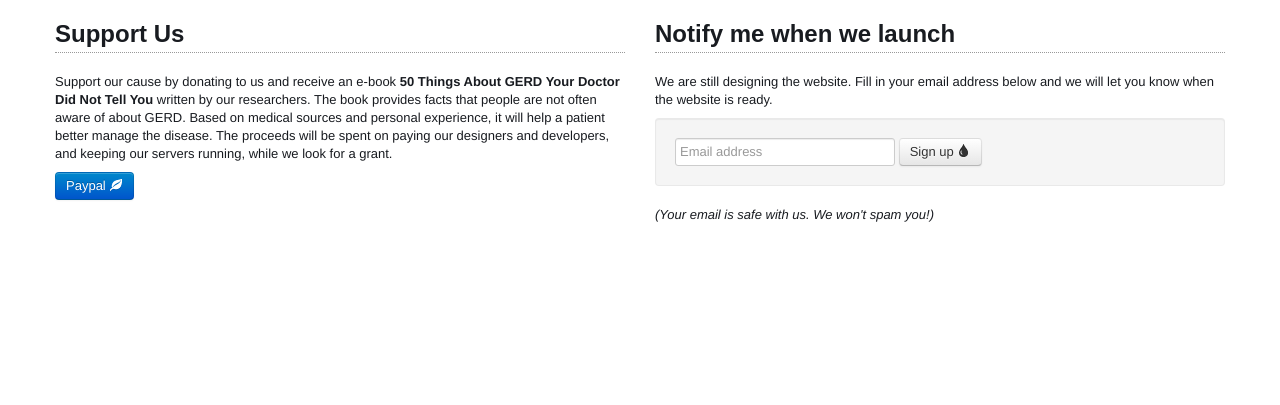
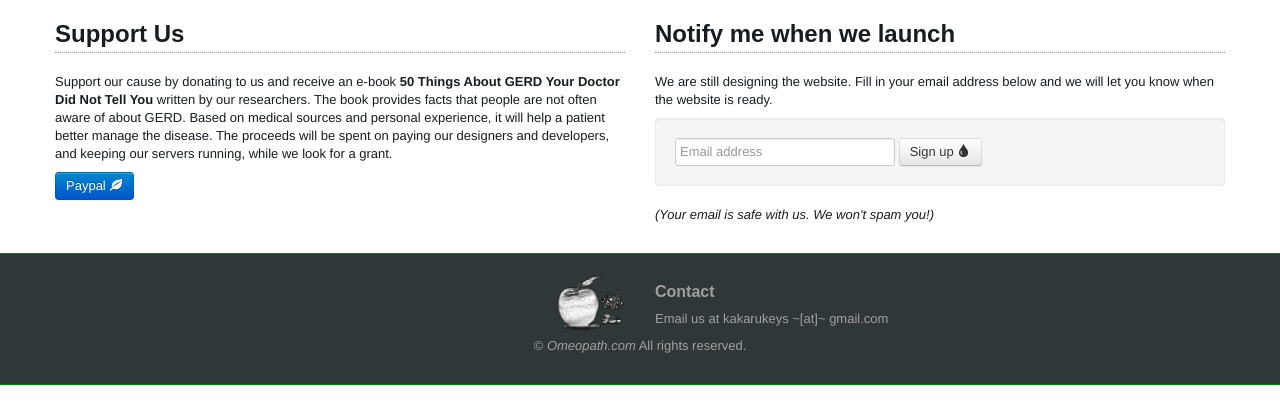
Before and after one commit to kakarukeys/omeopath, a Django app: page /gerd/ in a window 1280 px wide. Shown: the part 786-1191 px from the top of the page. Before the commit the page ends 1008 px from the top, so only its background shows below. Run offline with Django 3.2, Linux system fonts and the light colour scheme; some libraries are stand-ins or nearby versions.

Commit message:
added footer changed styling

```diff
--- a/omeopath/assets/css/omeopath_base.css
+++ b/omeopath/assets/css/omeopath_base.css
@@ -18,6 +18,26 @@ header {
 #logo p {
     font-family: 'Abel', sans-serif;
     font-size: 14px;
+}
+
+footer .container {
+    color: #A0A0A0;
+    padding: 20px 0;
+}
+
+footer h2 {
+    font-size: 16px;
+}
+
+#footer_band {
+    background-color: #2F3739;
+    margin: 20px 0;
+    border-top:1px solid green;
+    border-bottom:1px solid green;
+}
+
+#footer_last_message {
+    text-align:center;
 }
 
 /* coming_soon */
@@ -54,7 +74,7 @@ img.divider {
     margin: 20px auto;
 }
 
-h2 {
+.intro_box h2 {
     border-bottom: 1px dotted #999;
     margin-bottom: 20px;
 }
--- a/omeopath/templates/coming_soon/central_portion.html
+++ b/omeopath/templates/coming_soon/central_portion.html
@@ -1,10 +1,10 @@
     <div class="row">
-        <div class="span6">
+        <div class="span6 intro_box">
             <h2>Support Us</h2>
             <p>Support our cause by donating to us and receive an e-book <strong>50 Things About GERD Your Doctor Did Not Tell You</strong> written by our researchers. The book provides facts that people are not often aware of about GERD. Based on medical sources and personal experience, it will help a patient better manage the disease. The proceeds will be spent on paying our designers and developers, and keeping our servers running, while we look for a grant.</p>
             <button class="btn btn-primary">Paypal <i class="icon-leaf icon-white"></i></button>
         </div>
-        <div class="span6">
+        <div class="span6 intro_box">
             <h2>Notify me when we launch</h2>
             <p>We are still designing the website. Fill in your email address below and we will let you know when the website is ready.</p>
             <form class="well form-inline">
--- a/omeopath/templates/omeopath_base.html
+++ b/omeopath/templates/omeopath_base.html
@@ -37,7 +37,18 @@
 {% endblock header %}
 
 {% block footer %}
-    <p>&nbsp;</p>
-    <p>&nbsp;</p>
-    <p>&nbsp;</p>
+    <div id="footer_band">
+        <div class="container">
+            <div class="row">
+                <div class="span1 offset5">
+                    <img src="{{ STATIC_URL }}img/logo_small_embossed.png" />
+                </div>
+                <div class="span3">
+                    <h2>Contact</h2>
+                    <p>Email us at kakarukeys ~[at]~  gmail.com</p>
+                </div>
+            </div>
+            <div id="footer_last_message"><p>&copy; <em>Omeopath.com</em> All rights reserved.</p></div>
+        </div>
+    </div>
 {% endblock footer %}
```
Also changed, not shown: omeopath/assets/img/logo_small_embossed.png (added).
